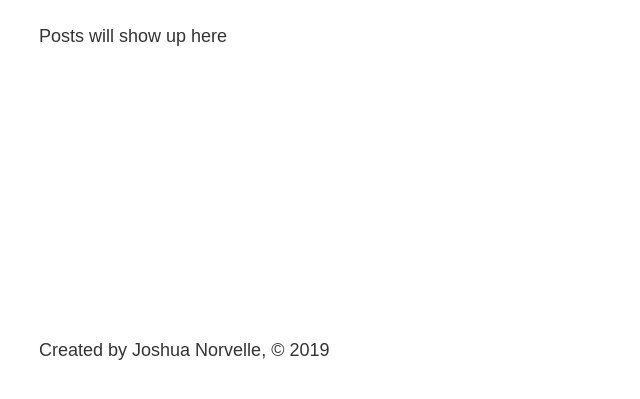
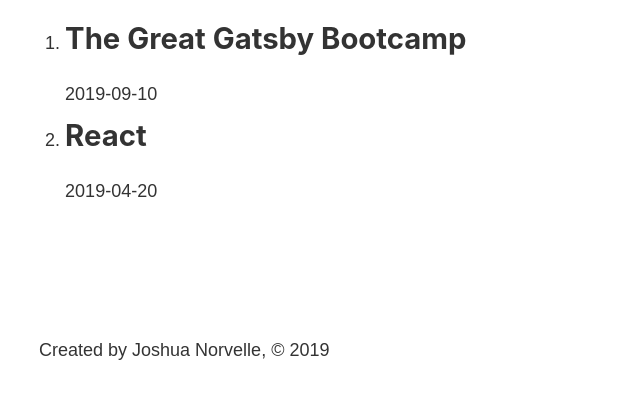
Before and after one commit to Quinesee/gatsby-bootcamp, a Gatsby site: page /blog in a window 1280 px wide. Shown: the part 393-792 px from the top of the page, without its empty margins (244-884 px from the left). Built offline with nearby package versions, Linux system fonts and the light colour scheme; Gatsby itself is replaced by a stand-in of ours.

Commit message:
Showing blog posts dynamically using graphql

```diff
--- a/gatsby-config.js
+++ b/gatsby-config.js
@@ -18,5 +18,6 @@
         path: `${__dirname}/src/`
       }
     },
+    `gatsby-transformer-remark`,
   ]
 }
--- a/package.json
+++ b/package.json
@@ -16,6 +16,7 @@
     "gatsby": "^2.15.14",
     "gatsby-plugin-sass": "^2.1.14",
     "gatsby-source-filesystem": "^2.1.22",
+    "gatsby-transformer-remark": "^2.6.22",
     "node-sass": "^4.12.0",
     "react": "^16.9.0",
     "react-dom": "^16.9.0"
--- a/src/pages/blog.js
+++ b/src/pages/blog.js
@@ -1,12 +1,40 @@
 import React from "react";
+import { graphql, useStaticQuery } from "gatsby";
 
 import Layout from "../components/layout";
 
 const BlogPage = () => {
+  const data = useStaticQuery(graphql`
+      query {
+          allMarkdownRemark {
+              edges {
+                  node{
+                      frontmatter {
+                          title
+                          date
+                      }
+                  }
+              }
+          }
+      }
+  `);
+
+  const listItems = data.allMarkdownRemark.edges.map((edge, i) =>{
+    return (
+        <li key={i}>
+          <h2>{edge.node.frontmatter.title}</h2>
+          <p>{edge.node.frontmatter.date}</p>
+        </li>
+      )
+  })
+
   return(
     <Layout>
+      {console.log(data)}
       <h1>Blog Page</h1>
-      <p>Posts will show up here</p>
+      <ol>
+        {listItems}
+      </ol>
     </Layout>
   )
 }
--- a/src/pages/contact.js
+++ b/src/pages/contact.js
@@ -6,7 +6,7 @@
   return (
     <Layout>
       <h1>Contact Me</h1>
-      <p>888.888.8888 | me@here.com | <a href="https://duckduckgo.com" target="_blank">@riadtile</a></p>
+      <p>888.888.8888 | me@here.com | <a href="https://duckduckgo.com" target="_blank" rel="noopener noreferrer">@riadtile</a></p>
     </Layout>
   )
 }
--- a/src/posts/gatsby.md
+++ b/src/posts/gatsby.md
@@ -1,6 +1,6 @@
 ---
 title: "The Great Gatsby Bootcamp"
-data: "2019-09-10"
+date: "2019-09-10"
 ---
 
 I just launched a new bootcamp!
```
Also changed, not shown: 1 other file.
